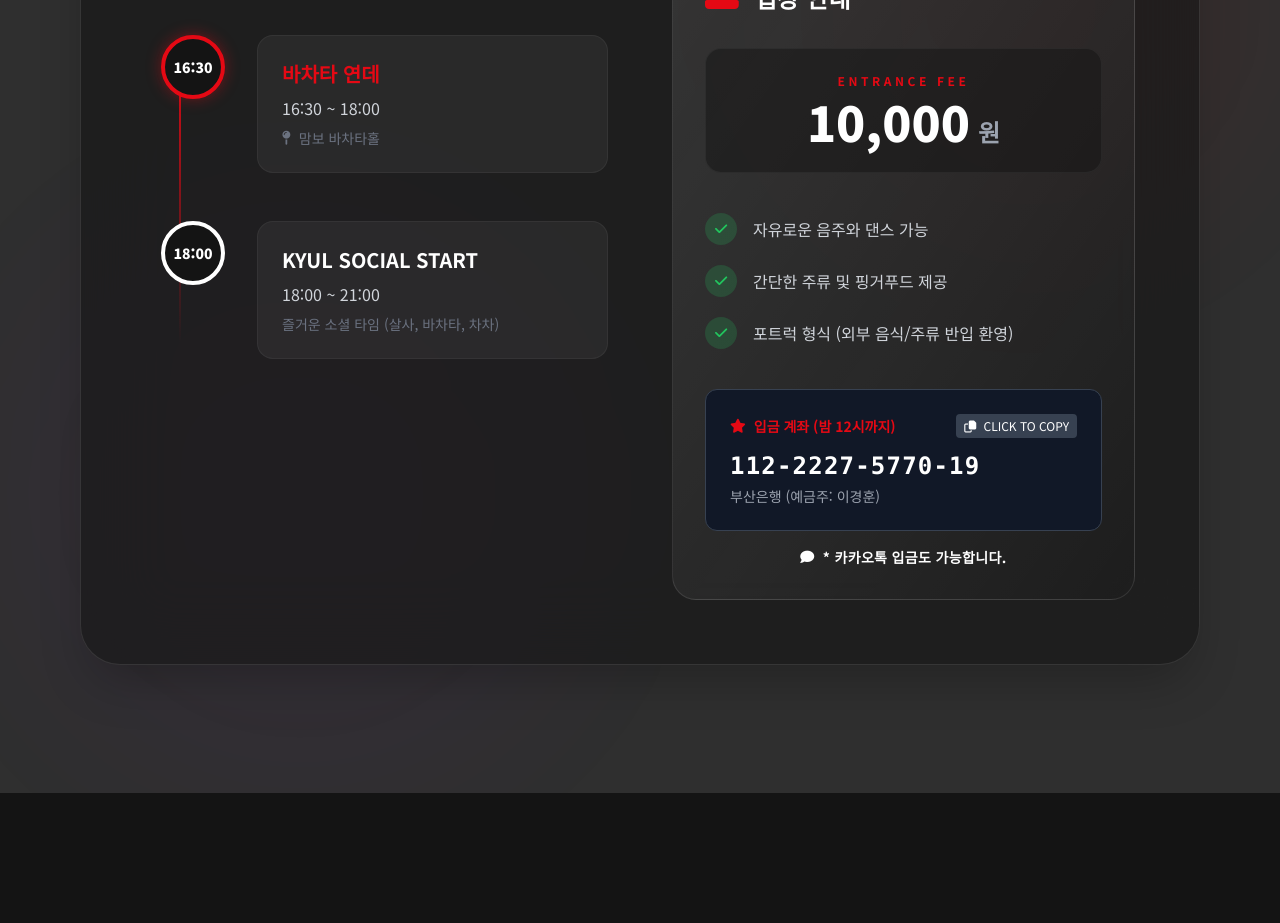
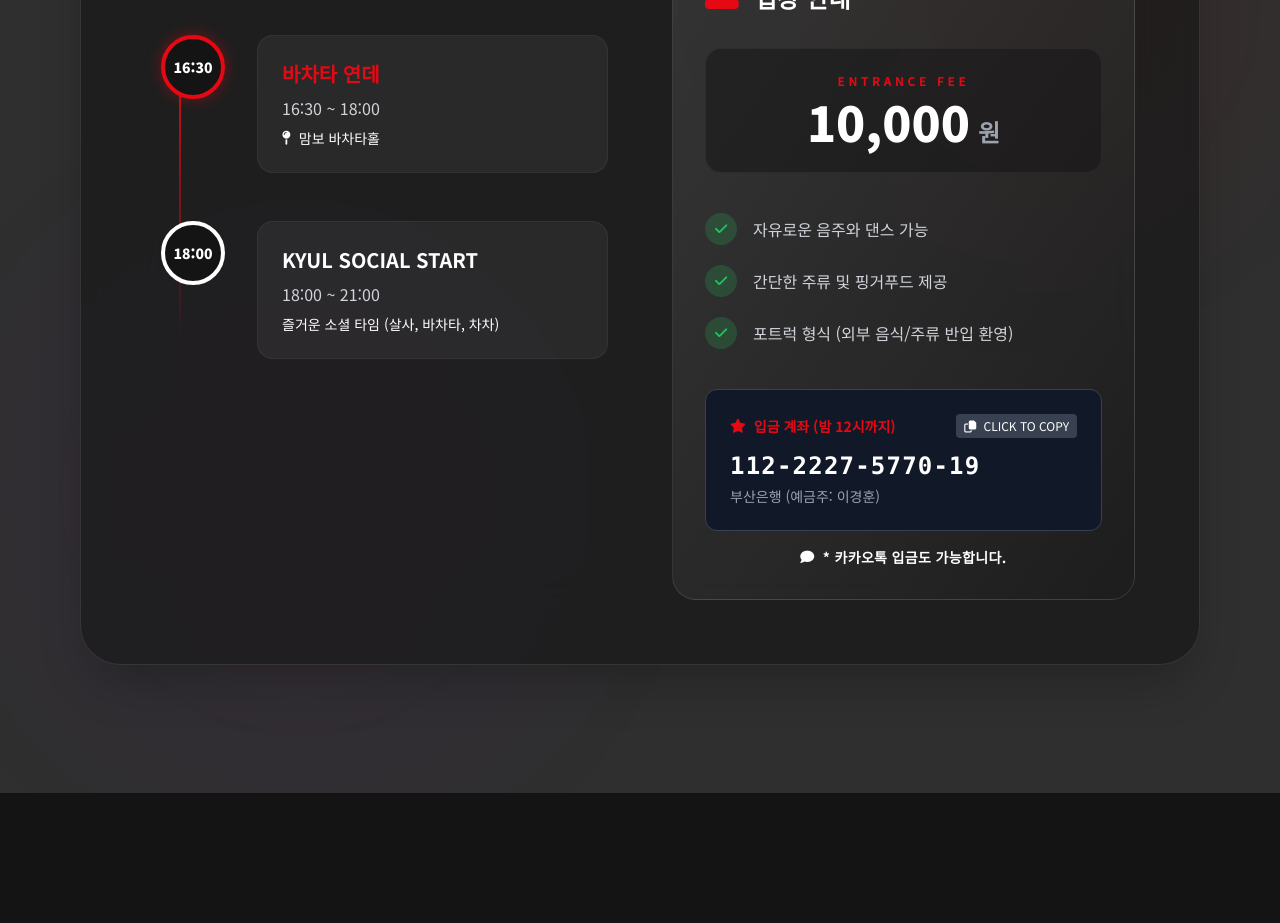
Before and after one commit to parkys1004/KYUL-SOCIAL, a React (Vite) app: page / in a window 1280 px wide. Shown: the part 1780-2703 px from the top of the page. Built offline with nearby package versions, Linux system fonts and the light colour scheme.

Commit message:
feat(schedule): Improve event description text color
Update text color for event descriptions and location details in the schedule component to white for better visibility and contrast against the background.

```diff
--- a/components/Schedule.tsx
+++ b/components/Schedule.tsx
@@ -41,7 +41,7 @@ const Schedule: React.FC<ScheduleProps> = ({ onCopy }) => {
                   <div className="bg-white/5 p-6 rounded-2xl flex-1 border border-white/5 group-hover:bg-white/10 transition-colors">
                     <h3 className="text-xl font-bold text-brand-red mb-2">바차타 연데</h3>
                     <p className="text-gray-300 font-medium">16:30 ~ 18:00</p>
-                    <p className="text-sm text-gray-500 mt-2 flex items-center gap-2">
+                    <p className="text-sm text-white mt-2 flex items-center gap-2">
                       <i className="fas fa-map-pin"></i> 맘보 바차타홀
                     </p>
                   </div>
@@ -55,7 +55,7 @@ const Schedule: React.FC<ScheduleProps> = ({ onCopy }) => {
                   <div className="bg-white/5 p-6 rounded-2xl flex-1 border border-white/5 group-hover:bg-white/10 transition-colors">
                     <h3 className="text-xl font-bold text-white mb-2">KYUL SOCIAL START</h3>
                     <p className="text-gray-300 font-medium">18:00 ~ 21:00</p>
-                    <p className="text-sm text-gray-500 mt-2">즐거운 소셜 타임 (살사, 바차타, 차차)</p>
+                    <p className="text-sm text-white mt-2">즐거운 소셜 타임 (살사, 바차타, 차차)</p>
                   </div>
                 </div>
               </div>
```
